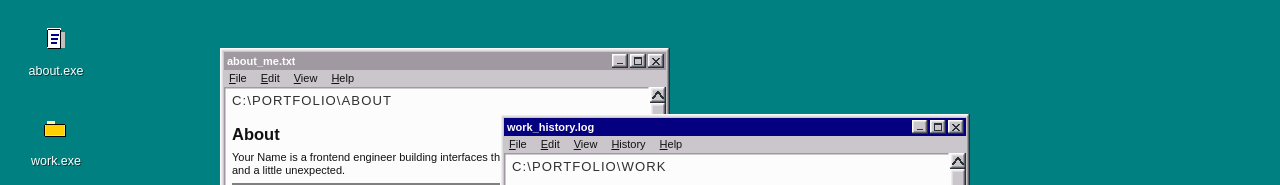
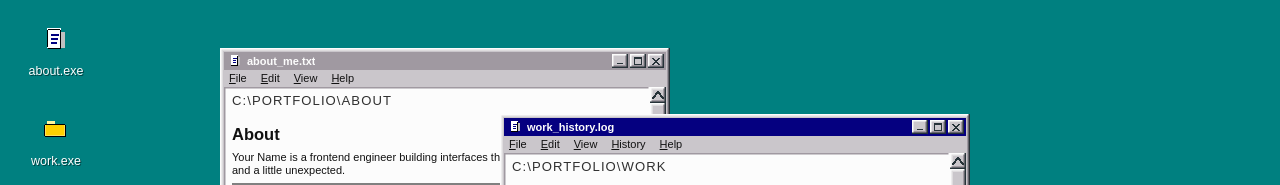
Before and after one commit to Archparadox/win95, a Next.js app: page / in a window 1280 px wide. Shown: the top 185 px of the page. Built offline with nearby package versions, Linux system fonts and the light colour scheme; a web font is replaced by a local one.

Commit message:
Add optional title-bar icons for desktop windows
- Wire one temporary dummy icon into the current desktop windows as a placeholder
- Use the explicit title-bar icon prop path instead of embedding icon markup into title text

```diff
--- a/app/_components/desktop/DesktopPortfolio/DesktopPortfolio.tsx
+++ b/app/_components/desktop/DesktopPortfolio/DesktopPortfolio.tsx
@@ -1,5 +1,6 @@
 "use client";
 
+import Image from "next/image";
 import type { PointerEvent as ReactPointerEvent, ReactNode } from "react";
 import { useEffect, useMemo, useRef, useState } from "react";
 import { AboutContent, ProjectsContent, WorkContent } from "@/app/_components/portfolio";
@@ -43,6 +44,13 @@ const WINDOW_MENUS: Record<WindowId, string[]> = {
   work: ["File", "Edit", "View", "History", "Help"],
   projects: ["File", "Edit", "View", "Project", "Help"],
   contact: ["File", "Edit", "View", "Help"],
+};
+
+const WINDOW_TITLE_ICONS: Record<WindowId, string> = {
+  about: "/icons/about.svg",
+  work: "/icons/about.svg",
+  projects: "/icons/about.svg",
+  contact: "/icons/about.svg",
 };
 
 const TASKBAR_TRAY_ITEMS = [
@@ -406,6 +414,15 @@ export default function DesktopPortfolio() {
             windowItem={windowItem}
             active={windowItem.id === activeWindowId}
             menuItems={WINDOW_MENUS[windowItem.id]}
+            titleIcon={
+              <Image
+                alt=""
+                aria-hidden="true"
+                height={16}
+                src={WINDOW_TITLE_ICONS[windowItem.id]}
+                width={16}
+              />
+            }
             onFocus={focusWindow}
             onDragStart={startDrag}
             onMinimize={toggleMinimize}
```
